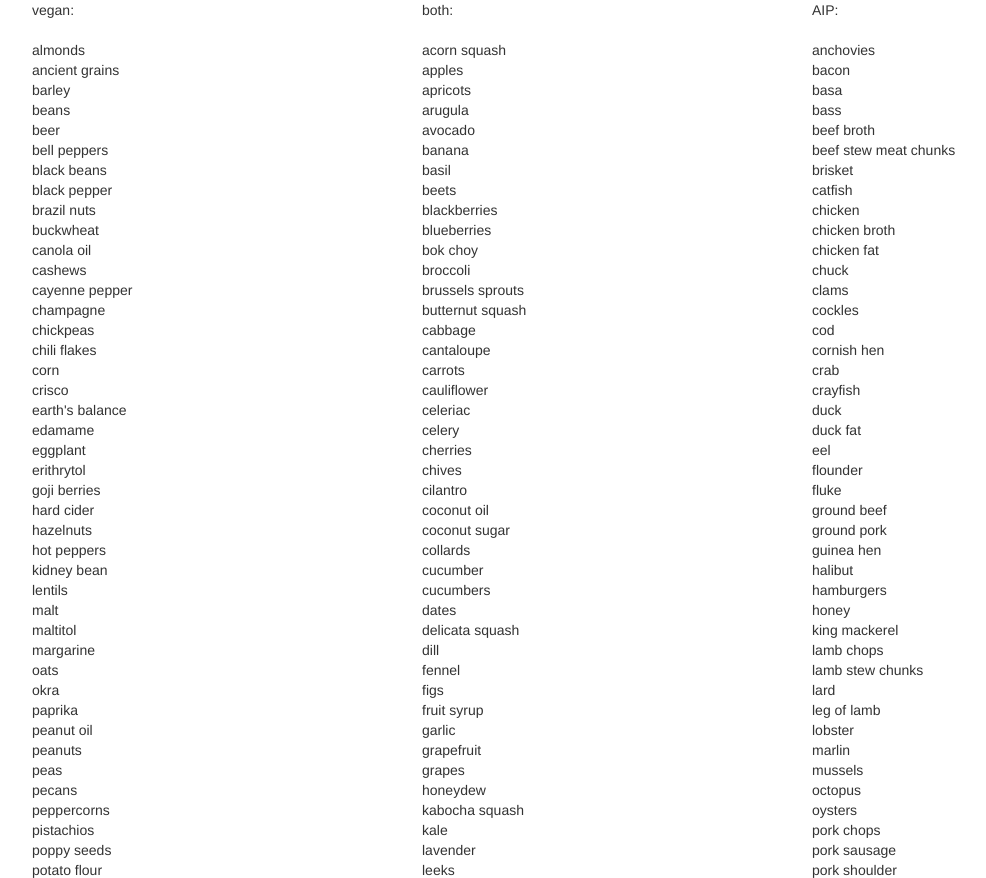
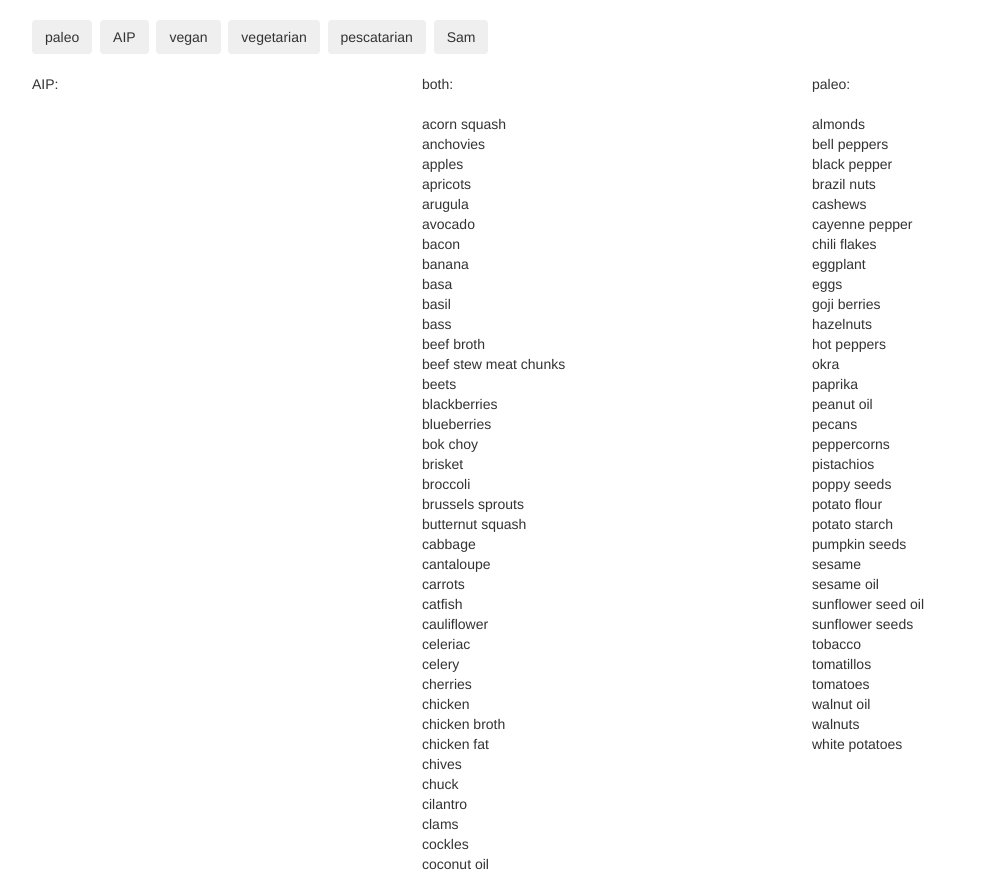
Before and after one commit to samantharitter/commonfoods, a plain HTML site: page index.html in a window 1280 px wide. Shown: the top 878 px of the page, without its empty margins (38-1024 px from the left). Drawn offline with nearby package versions, Linux system fonts and the light colour scheme.

Commit message:
add buttons to select comparisons

```diff
--- a/index.html
+++ b/index.html
@@ -10,6 +10,10 @@
 <body>
 
 <div class="container">
+
+  <div class="row">
+    <div class="col-md-12" id="diet-buttons"></div>
+  </div>
 
   <div class="row">
     <div class="col-md-4" id="lhs"></div>
--- a/js/venn.js
+++ b/js/venn.js
@@ -216,4 +216,37 @@ function renderVenn(lhs, rhs) {
     $("#rhs").html(makeFoodString(rhs, venn["rhs"]));
 }
 
-renderVenn("vegan", "AIP");
+// Find all the top-level diets and make buttons for them
+function generateButtons() {
+    // find all the things that are worthy of buttons
+    var diets = [];
+    for (var key in groups) {
+        if (isDiet(key)) {
+            diets.push(key);
+        }
+    }
+
+    // make some buttons
+    var s = "<br/>";
+    for (var i = 0; i < diets.length; i++) {
+        s += '<button id="' + diets[i] + '-button" value="' + diets[i] + '" class="btn">' + diets[i] + '</button>';
+        // todo, fix this with css instead
+        s += "&nbsp;&nbsp;";
+    }
+    // todo css
+    s += "<br/><br/>";
+
+    // render the buttons
+    $("#diet-buttons").html(s);
+
+    // register the buttons with click handlers
+    for (var i = 0; i < diets.length; i++) {
+        var id = "#" + diets[i] + "-button";
+        $(id).on('click', function() {
+                renderVenn("AIP", this.value);
+            });
+    }
+}
+
+generateButtons();
+renderVenn("AIP", "paleo");
```
